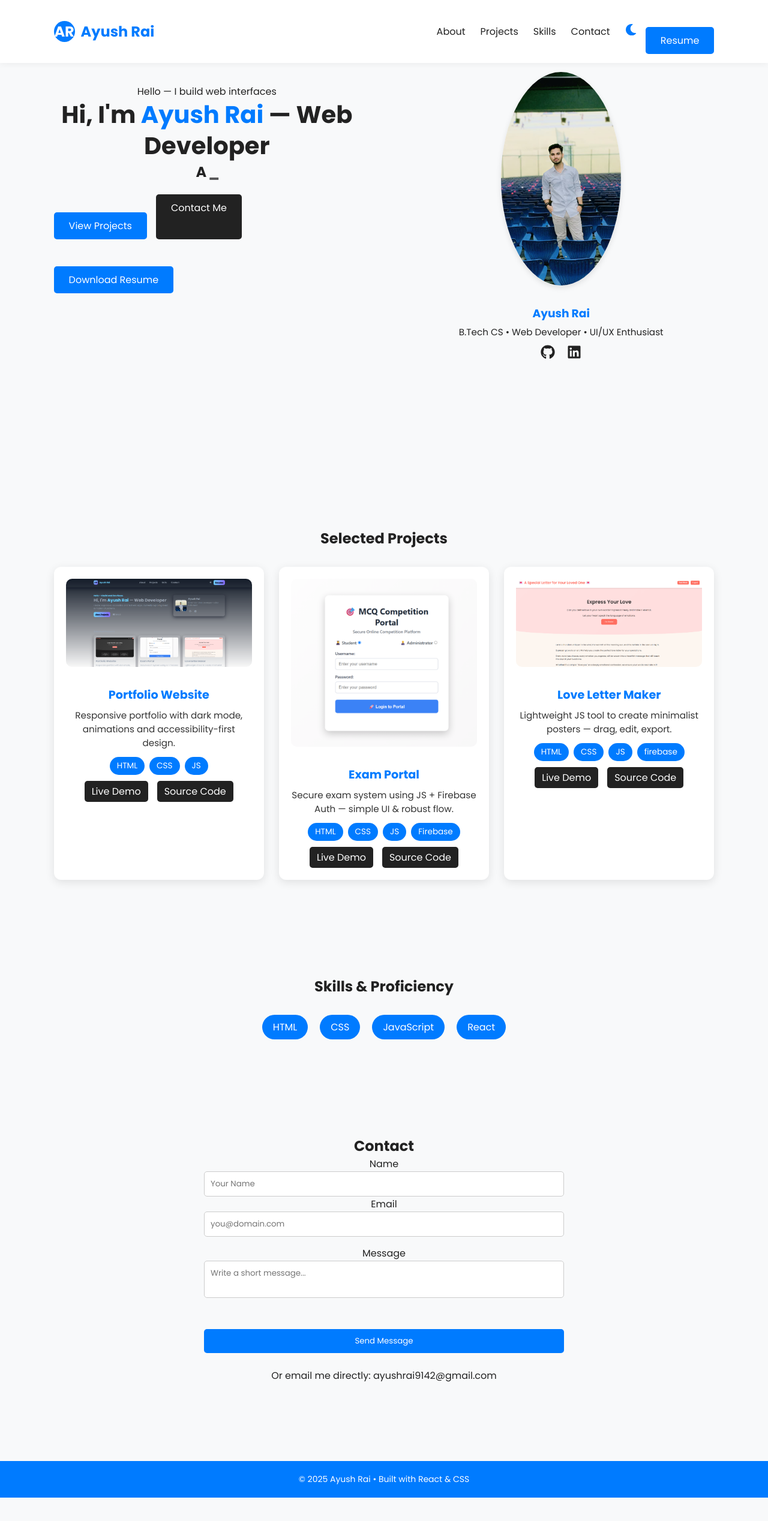
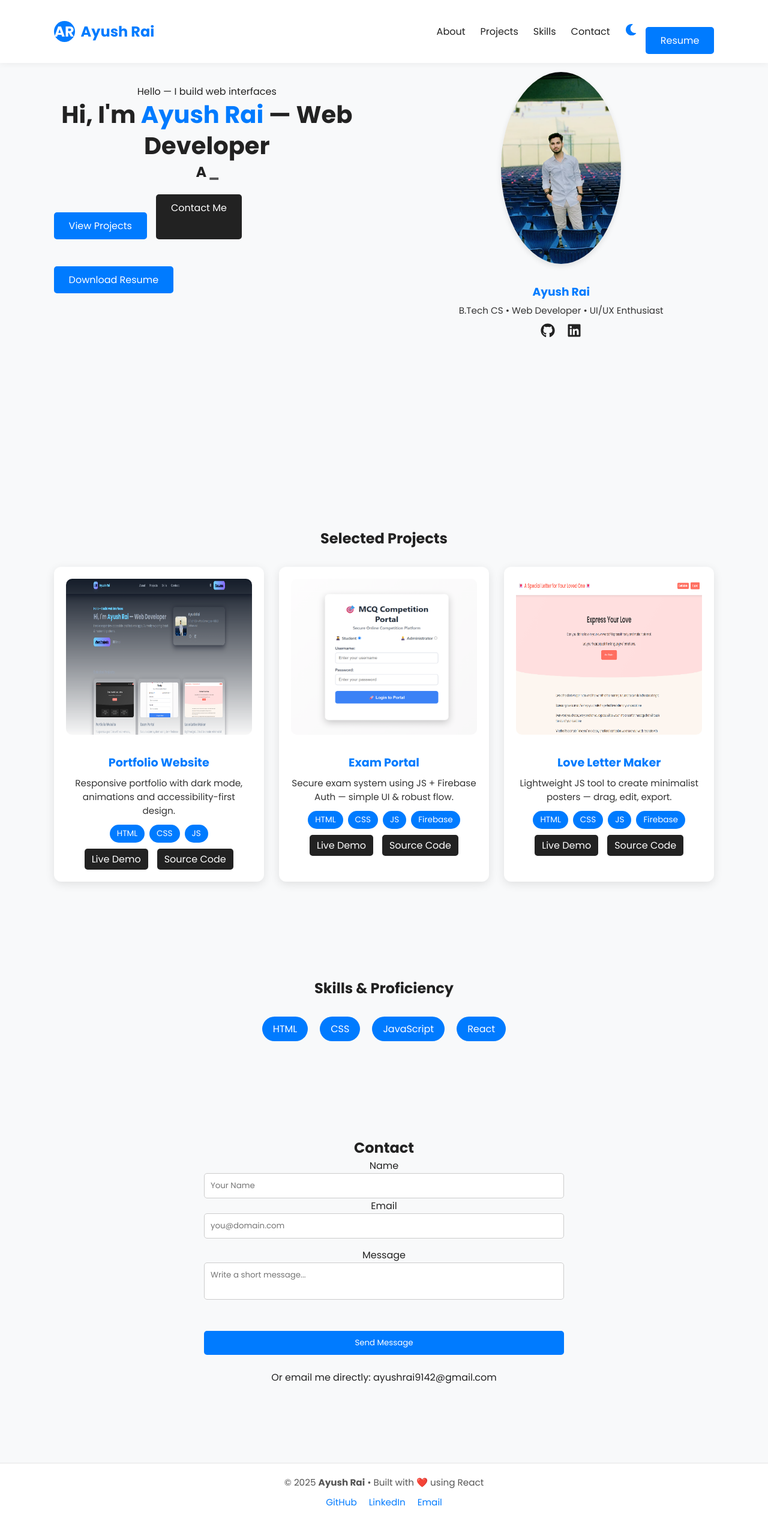
Before and after one commit to Ayushrai9142/ayushstudio, a React (Create React App) app: page / in a window 1280 px wide. Shown: the whole page at 60% size. Before the commit the page ends 2497 px from the top, so only its background shows below. Built offline with nearby package versions, Linux system fonts and the light colour scheme.

Commit message:
Updated hero dark mode, project visibility, and SEO improvements

```diff
--- a/src/components/Footer.css
+++ b/src/components/Footer.css
@@ -1,8 +1,36 @@
 footer {
-  background: #007bff;
-  color: #fff;
   text-align: center;
-  padding: 20px 0;
+  padding: 20px;
+  font-size: 0.95rem;
+  color: #555;
+  background: #fff;
+  border-top: 1px solid rgba(0, 0, 0, 0.1); /* 👈 subtle border line */
   margin-top: 50px;
-  font-size: 14px;
+  transition: background 0.3s, color 0.3s;
 }
+
+footer p {
+  margin-bottom: 10px;
+}
+
+.footer-links a {
+  margin: 0 10px;
+  color: #007bff;
+  text-decoration: none;
+  font-weight: 500;
+}
+
+.footer-links a:hover {
+  text-decoration: underline;
+}
+
+/* 🌙 Dark mode support */
+.App.dark footer {
+  background: #111;
+  color: #ddd;
+  border-top: 1px solid rgba(255, 255, 255, 0.1);
+}
+
+.App.dark .footer-links a {
+  color: #09f;
+}
--- a/src/components/Footer.js
+++ b/src/components/Footer.js
@@ -1,12 +1,40 @@
-import React from 'react';
+import React, { useEffect } from 'react';
 import './Footer.css';
 
 const Footer = () => {
+
+  useEffect(() => {
+    // ✅ Add JSON-LD structured data for Google
+    const script = document.createElement('script');
+    script.type = 'application/ld+json';
+    script.innerHTML = JSON.stringify({
+      "@context": "https://schema.org",
+      "@type": "Person",
+      "name": "Ayush Rai",
+      "url": "https://ayushstudio.netlify.app/",
+      "image": "https://ayushstudio.netlify.app/portfolio-preview.png",
+      "jobTitle": "Web Developer & Designer",
+      "sameAs": [
+        "https://github.com/Ayushrai9142",
+        "https://linkedin.com/in/ayushrai9142",
+        "mailto:ayushrai9142@gmail.com"
+      ],
+      "description": "Creative web developer skilled in React, Firebase, and UI/UX design."
+    });
+    document.head.appendChild(script);
+  }, []);
+
   return (
     <footer>
-      © {new Date().getFullYear()} Ayush Rai • Built with React & CSS
+      <p>© {new Date().getFullYear()} <strong>Ayush Rai</strong> • Built with ❤️ using React</p>
+
+      <div className="footer-links">
+        <a href="https://github.com/Ayushrai9142" target="_blank" rel="noopener noreferrer">GitHub</a>
+        <a href="https://linkedin.com/in/ayushrai9142" target="_blank" rel="noopener noreferrer">LinkedIn</a>
+        <a href="mailto:ayushrai9142@gmail.com">Email</a>
+      </div>
     </footer>
-  )
+  );
 };
 
 export default Footer;
--- a/src/components/Hero.css
+++ b/src/components/Hero.css
@@ -3,25 +3,26 @@
   display: flex;
   flex-direction: row;
   justify-content: space-between;
-   align-items: flex-start; /* was center, now start */
+  align-items: flex-start;
   padding: 120px 7% 60px 7%;
-  gap: 80px; /* increased gap for text & profile */
+  gap: 80px;
 }
 
 .hero-text {
   flex: 1;
-  max-width: 600px; /* ensure heading fits */
+  max-width: 600px;
   word-wrap: break-word;
-  margin-top: 20px; /* small spacing from top */
-
+  margin-top: 20px;
 }
 
 .hero-text h1 {
   font-size: 2.5rem;
-  line-height: 1.3; /* spacing between lines */
+  line-height: 1.3;
 }
 
-.hero .accent { color: #007bff; }
+.hero .accent {
+  color: #007bff;
+}
 
 .cta {
   margin-top: 20px;
@@ -30,7 +31,8 @@
   flex-wrap: wrap;
 }
 
-.btn, .btn-secondary {
+.btn,
+.btn-secondary {
   padding: 10px 25px;
   border-radius: 5px;
   text-decoration: none;
@@ -38,11 +40,19 @@
   transition: 0.3s;
 }
 
-.btn { background: #007bff; }
-.btn:hover { background: #0056b3; }
+.btn {
+  background: #007bff;
+}
+.btn:hover {
+  background: #0056b3;
+}
 
-.btn-secondary { background: #222; }
-.btn-secondary:hover { background: #555; }
+.btn-secondary {
+  background: #222;
+}
+.btn-secondary:hover {
+  background: #555;
+}
 
 .profile-card {
   flex: 1;
@@ -52,7 +62,7 @@
 .profile-card img {
   width: 200px;
   border-radius: 50%;
-  box-shadow: 0 4px 10px rgba(0,0,0,0.1);
+  box-shadow: 0 4px 10px rgba(0, 0, 0, 0.1);
   margin-bottom: 15px;
 }
 
@@ -64,14 +74,40 @@
 .profile-info p {
   margin: 5px 0 10px;
   font-size: 0.95rem;
+  color: #333;
 }
 
+/* === Social Icons === */
 .socials a {
   margin: 0 10px;
   color: #222;
-  transition:0.3s;
+  transition: 0.3s;
 }
-.socials a:hover { color: #007bff; }
+.socials a:hover {
+  color: #007bff;
+}
+
+/* === DARK MODE FIXES === */
+.App.dark .hero-text h1,
+.App.dark .hero-text h2,
+.App.dark .profile-info p {
+  color: #eaeaea;
+}
+
+.App.dark .socials a {
+  color: #ccc;
+}
+.App.dark .socials a:hover {
+  color: #09f;
+}
+
+.App.dark .btn-secondary {
+  background: #444;
+}
+.App.dark .btn-secondary:hover {
+  background: #09f;
+  color: #000;
+}
 
 /* === MOBILE === */
 @media (max-width: 768px) {
@@ -79,7 +115,7 @@
     flex-direction: column;
     text-align: center;
     padding: 60px 5%;
-    gap: 40px; /* reduce gap for mobile */
+    gap: 40px;
   }
 
   .hero-text {
@@ -96,5 +132,7 @@
     align-items: center;
   }
 
-  .profile-card img { width: 150px; }
+  .profile-card img {
+    width: 150px;
+  }
 }
--- a/src/components/Hero.js
+++ b/src/components/Hero.js
@@ -10,7 +10,11 @@ const Hero = () => {
     <section className="hero" id="about">
       <div className="hero-text">
         <div className="eyebrow">Hello — I build web interfaces</div>
-        <h1>Hi, I'm <span className="accent">Ayush Rai</span> — Web Developer</h1>
+
+        <h1>
+          Hi, I'm <span className="accent">Ayush Rai</span> — Web Developer
+        </h1>
+
         <h2>
           <Typewriter
             words={['React Developer', 'UI/UX Designer', 'AI Explorer']}
@@ -22,6 +26,7 @@ const Hero = () => {
             delaySpeed={1000}
           />
         </h2>
+
         <div className="cta">
           <a className="btn" href="#projects">View Projects</a>
           <a className="btn-secondary" href="mailto:ayushrai9142@gmail.com">Contact Me</a>
@@ -30,15 +35,35 @@ const Hero = () => {
       </div>
 
       <aside className="profile-card">
-        <img src={profileImg} alt="Ayush Rai Profile" />
+        {/* ✅ Lazy loading + width/height added to prevent layout shift */}
+        <img
+          src={profileImg}
+          alt="Ayush Rai Profile"
+          loading="lazy"
+          width="320"
+          height="320"
+          decoding="async"
+          style={{ borderRadius: '50%', objectFit: 'cover' }}
+        />
+
         <div className="profile-info">
           <h3>Ayush Rai</h3>
           <p>B.Tech CS • Web Developer • UI/UX Enthusiast</p>
           <div className="socials">
-            <a href="https://github.com/ayushrai9142" target="_blank" rel="noopener noreferrer">
+            <a
+              href="https://github.com/ayushrai9142"
+              target="_blank"
+              rel="noopener noreferrer"
+              aria-label="GitHub Profile"
+            >
               <FaGithub size={24} />
             </a>
-            <a href="https://linkedin.com/in/ayushrai9142" target="_blank" rel="noopener noreferrer">
+            <a
+              href="https://linkedin.com/in/ayushrai9142"
+              target="_blank"
+              rel="noopener noreferrer"
+              aria-label="LinkedIn Profile"
+            >
               <FaLinkedin size={24} />
             </a>
           </div>
--- a/src/components/Projects.css
+++ b/src/components/Projects.css
@@ -50,6 +50,7 @@
   font-size: 0.95rem;
   margin-bottom: 12px;
   color: #333;
+  transition: color 0.3s ease;
 }
 
 /* Tags section */
@@ -91,6 +92,34 @@
   background: #007bff;
 }
 
+/* 🌙 Dark Mode Styles */
+.App.dark #projects {
+  background: #111;
+  color: #eee;
+}
+
+.App.dark .card {
+  background: #1b1b1b;
+  box-shadow: 0 4px 15px rgba(255,255,255,0.05);
+}
+
+.App.dark .card h3 {
+  color: #4dabff;
+}
+
+.App.dark .card p {
+  color: #ccc;
+}
+
+.App.dark .project-links a {
+  background: #333;
+  color: #fff;
+}
+
+.App.dark .project-links a:hover {
+  background: #09f;
+}
+
 /* Mobile responsive */
 @media (max-width: 768px) {
   #projects {
--- a/src/components/Projects.js
+++ b/src/components/Projects.js
@@ -11,63 +11,94 @@ const projects = [
     img: project1,
     tags: ["HTML", "CSS", "JS"],
     demo: "https://ayushrai-portfolio.netlify.app",
-    code: "https://github.com/ayushrai9142/portfolio-2"
+    code: "https://github.com/ayushrai9142/portfolio-2",
   },
   {
     title: "Exam Portal",
     desc: "Secure exam system using JS + Firebase Auth — simple UI & robust flow.",
     img: project2,
-    tags: ["HTML", "CSS","JS", "Firebase"],
+    tags: ["HTML", "CSS", "JS", "Firebase"],
     demo: "https://exam-porta.netlify.app",
-    code: "https://github.com/ayushrai9142/exam-portal"
+    code: "https://github.com/ayushrai9142/exam-portal",
   },
   {
     title: "Love Letter Maker",
     desc: "Lightweight JS tool to create minimalist posters — drag, edit, export.",
     img: project3,
-    tags: ["HTML", "CSS", "JS","firebase"],
+    tags: ["HTML", "CSS", "JS", "Firebase"],
     demo: "https://143-letter.netlify.app",
-    code: "https://github.com/ayushrai9142/love-letter"
+    code: "https://github.com/ayushrai9142/love-letter",
   },
 ];
 
 const Projects = () => {
-
   useEffect(() => {
     const cards = document.querySelectorAll('.card');
-    const observer = new IntersectionObserver(entries => {
-      entries.forEach(e => {
-        if(e.isIntersecting){
-          e.target.classList.add('visible');
-          observer.unobserve(e.target);
-        }
-      });
-    }, { threshold:0.1 });
+    const observer = new IntersectionObserver(
+      (entries) => {
+        entries.forEach((e) => {
+          if (e.isIntersecting) {
+            e.target.classList.add('visible');
+            observer.unobserve(e.target);
+          }
+        });
+      },
+      { threshold: 0.2 }
+    );
 
-    cards.forEach(card => observer.observe(card));
+    cards.forEach((card) => observer.observe(card));
+    return () => observer.disconnect();
   }, []);
 
   return (
-    <section id="projects">
+    <section id="projects" aria-label="Portfolio Projects">
       <h2>Selected Projects</h2>
       <div className="grid">
-        {projects.map((p,i)=>(
+        {projects.map((p, i) => (
           <article className="card" key={i}>
-            <img src={p.img} alt={`${p.title} screenshot`} />
+            {/* ✅ Lazy load + width/height for better LCP & CLS */}
+            <img
+              src={p.img}
+              alt={`${p.title} project screenshot`}
+              loading="lazy"
+              decoding="async"
+              width="400"
+              height="260"
+            />
             <h3>{p.title}</h3>
             <p>{p.desc}</p>
+
             <div className="tags">
-              {p.tags.map((t,j)=><span className="tag" key={j}>{t}</span>)}
+              {p.tags.map((t, j) => (
+                <span className="tag" key={j}>
+                  {t}
+                </span>
+              ))}
             </div>
+
             <div className="project-links">
-              <a href={p.demo} target="_blank" rel="noopener noreferrer">Live Demo</a>
-              <a href={p.code} target="_blank" rel="noopener noreferrer">Source Code</a>
+              <a
+                href={p.demo}
+                target="_blank"
+                rel="noopener noreferrer"
+                aria-label={`View live demo of ${p.title}`}
+              >
+                Live Demo
+              </a>
+              <a
+                href={p.code}
+                target="_blank"
+                rel="noopener noreferrer"
+                aria-label={`View source code of ${p.title}`}
+              >
+                Source Code
+              </a>
             </div>
           </article>
         ))}
       </div>
     </section>
-  )
+  );
 };
 
 export default Projects;
```
